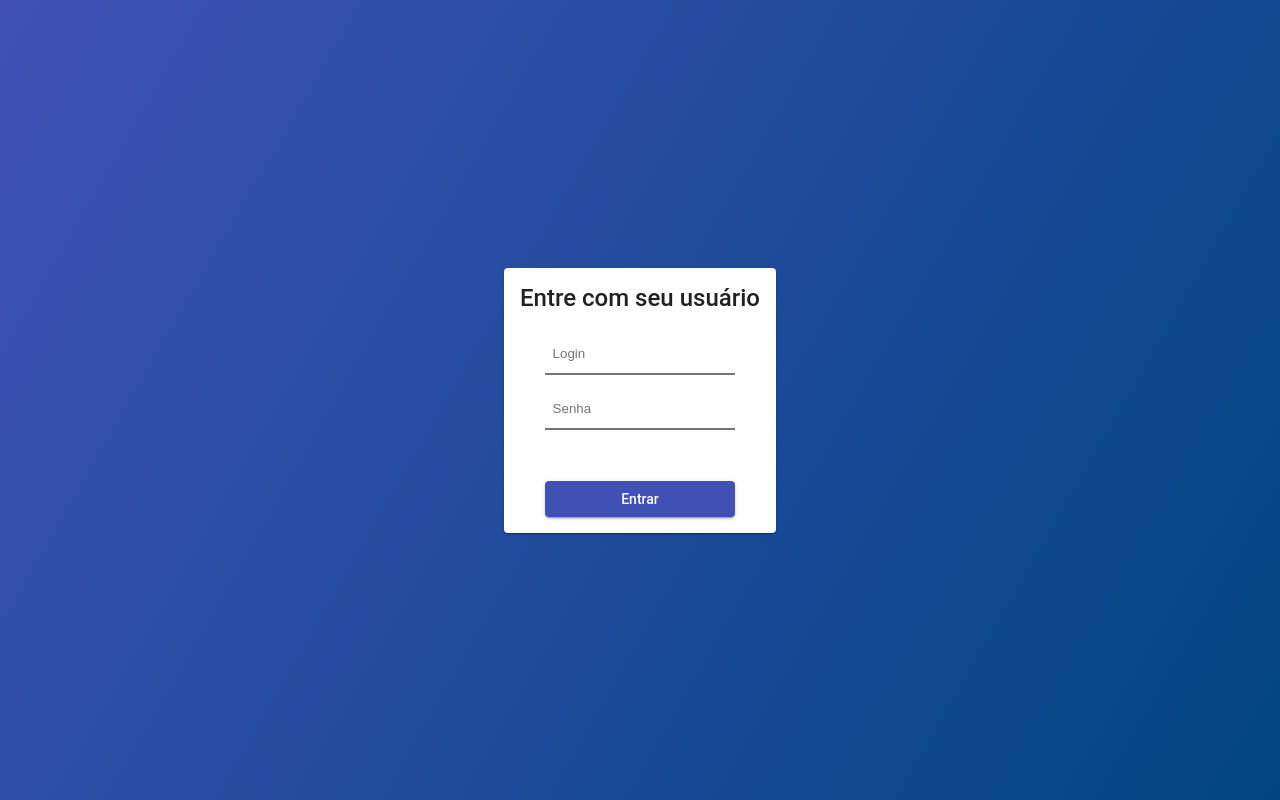
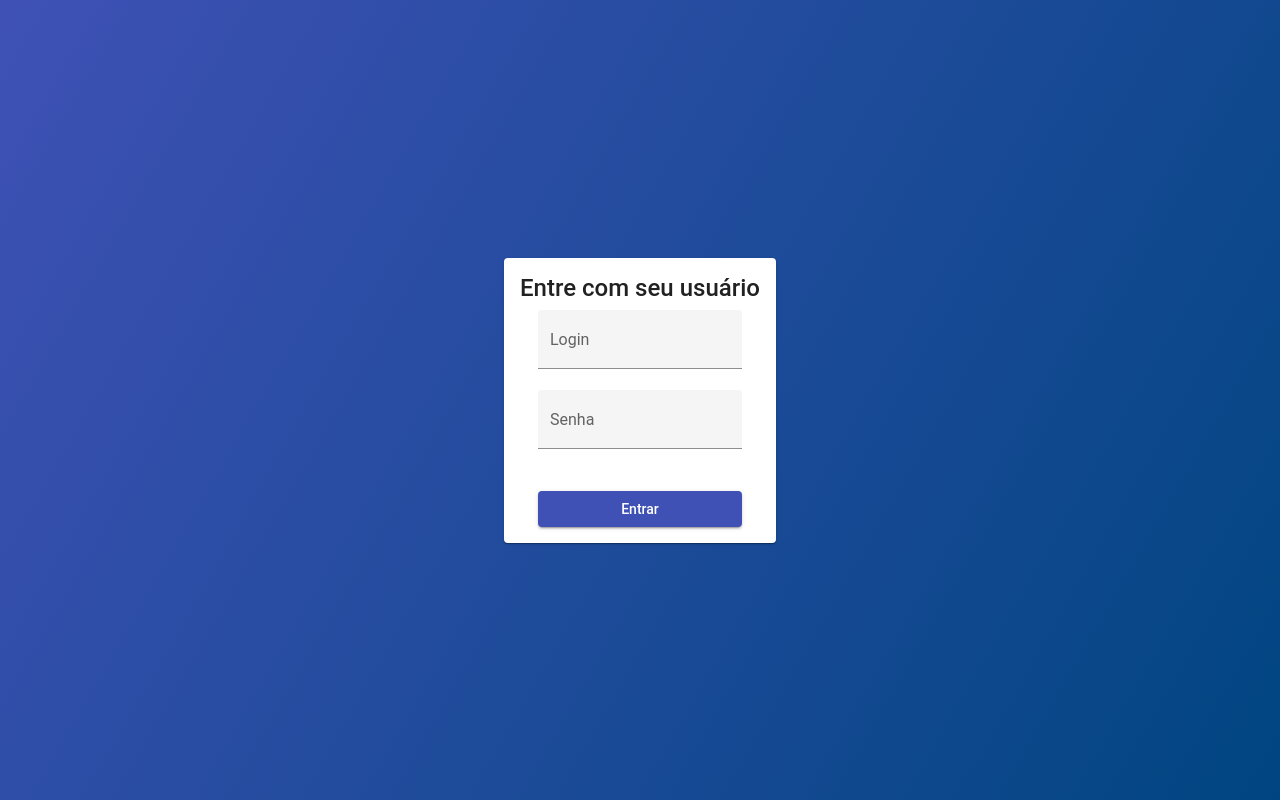
Before and after one commit to JohannArouca/desafioAngular-Inovacao, an Angular app: page / in a window 1280 px wide. Built offline with nearby package versions, Linux system fonts and the light colour scheme.

Commit message:
alteracoes na interface

```diff
--- a/src/app/login/login.component.html
+++ b/src/app/login/login.component.html
@@ -2,18 +2,16 @@
   <mat-card>
     <mat-card-title>Entre com seu usuário</mat-card-title>
     <form [formGroup]="loginForm" class="loginForm">
-      <input
-        formControlName="login"
-        class="loginInput"
-        type="text"
-        placeholder="Login"
-      />
-      <input
-        formControlName="password"
-        class="loginInput"
-        type="password"
-        placeholder="Senha"
-      />
+      <mat-form-field appearance="fill">
+        <mat-label>Login</mat-label>
+        <input formControlName="login" type="text" matInput />
+      </mat-form-field>
+
+      <mat-form-field appearance="fill">
+        <mat-label>Senha</mat-label>
+        <input formControlName="password" type="text" matInput />
+      </mat-form-field>
+
       <p [ngStyle]="{ visibility: visibility }" class="loginError">
         Login ou senha inválido(s)!
       </p>
--- a/src/app/login/login.component.scss
+++ b/src/app/login/login.component.scss
@@ -15,21 +15,8 @@ form {
     align-items: center;
     justify-content: center;
 
-    input {
-        height: 40px;
-        width: 100%;
-        box-sizing: border-box;
-        padding-left: 8px;
-        margin-top: 15px;
-        border-width: 0 0 2px;
-
-        &:focus {
-            outline: none;
-            border-color: $color-primary;
-        }
-    }
-
     .loginError {
+        margin-top: -15px;
         color: $color-warn;
         visibility: hidden;
     }
--- a/src/app/login/login.module.ts
+++ b/src/app/login/login.module.ts
@@ -2,6 +2,7 @@ import { CommonModule } from '@angular/common';
 import { NgModule } from '@angular/core';
 import { MatCardModule } from '@angular/material/card';
 import { MatFormFieldModule } from '@angular/material/form-field';
+import { MatInputModule } from '@angular/material/input';
 import { MatButtonModule } from '@angular/material/button';
 import { FormsModule, ReactiveFormsModule } from '@angular/forms';
 import { HttpClientModule } from '@angular/common/http';
@@ -14,6 +15,7 @@ import { LoginComponent } from './login.component';
     CommonModule,
     MatCardModule,
     MatFormFieldModule,
+    MatInputModule,
     MatButtonModule,
     FormsModule,
     ReactiveFormsModule,
--- a/src/app/products/add-product/add-product.component.html
+++ b/src/app/products/add-product/add-product.component.html
@@ -1,54 +1,50 @@
 <main class="background">
   <button mat-raised-button color="basic" class="leaveButton" (click)="leave()">
     Sair
+    <i class="material-icons">exit_to_app</i>
   </button>
   <mat-card>
     <mat-card-title>Produto</mat-card-title>
 
     <form [formGroup]="addForm">
       <div class="column">
-        <span class="editTextTitle">Imagem</span>
+        <button
+          class="imageButton"
+          mat-raised-button
+          color="primary"
+          type="button"
+          (click)="fileInput.click()"
+        >
+          <i class="material-icons">file_upload</i>
+          Carregar imagem
+        </button>
         <input
+          #fileInput
+          name="file"
+          id="file"
           formControlName="base64"
           class="editInput"
-          id="imageInput"
           type="file"
           name=""
           id=""
           accept="image/jpeg"
           (change)="onChangeFile($event)"
         />
-      </div>
-      <div class="column">
-        <span class="editTextTitle">Código de barras</span>
-        <input
-          formControlName="codigoBarras"
-          class="editInput"
-          id="gtinEdit"
-          type="number"
-          name=""
-          id=""
-        />
 
-        <span class="editTextTitle">Nome</span>
-        <input
-          formControlName="nome"
-          class="editInput"
-          id="nameEdit"
-          type="text"
-          name=""
-          id=""
-        />
+        <mat-form-field appearance="fill">
+          <mat-label>Código de barras</mat-label>
+          <input type="number" formControlName="codigoBarras" matInput />
+        </mat-form-field>
 
-        <span class="editTextTitle">Preço</span>
-        <input
-          formControlName="preco"
-          class="editInput"
-          id="priceEdit"
-          type="number"
-          name=""
-          id=""
-        />
+        <mat-form-field appearance="fill">
+          <mat-label>Nome</mat-label>
+          <input formControlName="nome" matInput />
+        </mat-form-field>
+
+        <mat-form-field appearance="fill">
+          <mat-label>Preço</mat-label>
+          <input type="number" formControlName="preco" matInput />
+        </mat-form-field>
       </div>
 
       <div class="buttons">
--- a/src/app/products/add-product/add-product.component.scss
+++ b/src/app/products/add-product/add-product.component.scss
@@ -16,23 +16,12 @@ mat-card {
         margin: 10px;
     }
 
-    .editTextTitle {
-        font-weight: bold;
+    input[type="file"] {
+        display: none;
     }
 
-    input {
-        height: 40px;
-        width: 100%;
-        box-sizing: border-box;
-        padding-left: 8px;
-        border-width: 0 0 2px;
-        margin-top: 3px;
-        margin-bottom: 20px;
-
-        &:focus {
-            outline: none;
-            border-color: $color-primary;
-        }
+    .imageButton {
+        margin-bottom: 15px;
     }
 
     .buttons {
--- a/src/app/products/products.component.html
+++ b/src/app/products/products.component.html
@@ -1,6 +1,7 @@
 <main class="background">
   <button mat-raised-button color="basic" class="leaveButton" (click)="leave()">
     Sair
+    <i class="material-icons">exit_to_app</i>
   </button>
 
   <mat-card>
@@ -8,11 +9,12 @@
 
     <div class="btnAndFilter">
       <button (click)="addProduct()" mat-raised-button color="primary">
+        <i class="material-icons">add</i>
         Adicionar
       </button>
 
       <mat-form-field appearance="standard">
-        <mat-label>Filter</mat-label>
+        <mat-label>Filtrar</mat-label>
         <input
           matInput
           (keyup)="applyFilter($event)"
@@ -75,7 +77,7 @@
             (click)="editProduct(element.codigoBarras)"
             class="tableButton"
             mat-mini-fab
-            color="accent"
+            color="primary"
             aria-label="Example icon button with a menu icon"
           >
             <i class="material-icons">edit</i>
@@ -84,7 +86,7 @@
             (click)="deleteProduct(element.codigoBarras)"
             class="tableButton"
             mat-mini-fab
-            color="warn"
+            color="primary"
             aria-label="Example icon button with a menu icon"
           >
             <i class="material-icons">delete</i>
--- a/src/app/products/view-product/view-product.component.html
+++ b/src/app/products/view-product/view-product.component.html
@@ -1,29 +1,17 @@
 <main class="background">
   <button mat-raised-button color="basic" class="leaveButton" (click)="leave()">
     Sair
+    <i class="material-icons">exit_to_app</i>
   </button>
   <mat-card *ngIf="product$ | async as product">
-    <mat-card-title>Produto</mat-card-title>
     <div class="viewArea">
       <div class="column">
-        <span class="viewTextTitle">Imagem</span>
         <img class="imgView" src="{{ product.base64 }}" />
       </div>
       <div class="column">
-        <span class="viewTextTitle">Código de barras</span>
-        <span class="viewText" id="gtinView">
-          {{ product.codigoBarras }}
-        </span>
+        <span class="productName">{{ product.nome }}</span>
 
-        <span class="viewTextTitle">Nome</span>
-        <span class="viewText" id="nameView">
-          {{ product.nome }}
-        </span>
-
-        <span class="viewTextTitle">Preço</span>
-        <span class="viewText" id="priceView">
-          {{ product.preco }}
-        </span>
+        <span class="productPrice"> R$ {{ product.preco }} </span>
       </div>
     </div>
     <div class="buttons">
--- a/src/app/products/view-product/view-product.component.scss
+++ b/src/app/products/view-product/view-product.component.scss
@@ -1,3 +1,5 @@
+$color-primary: #3f51b5;
+
 .leaveButton {
     position: fixed;
     top: 0;
@@ -19,6 +21,17 @@ mat-card {
         margin: 10px;
     }
 
+    .productName {
+        font-weight: bold;
+        font-size: 50px;
+    }
+
+    .productPrice {
+        font-weight: bold;
+        font-size: 20px;
+        color: $color-primary;
+    }
+
     .viewTextTitle {
         font-weight: bold;
     }
@@ -29,7 +42,8 @@ mat-card {
     }
 
     img {
-        width: 300px;
+        max-width: 300px;
+        max-height: 400px;
     }
 
     .buttons {
```
